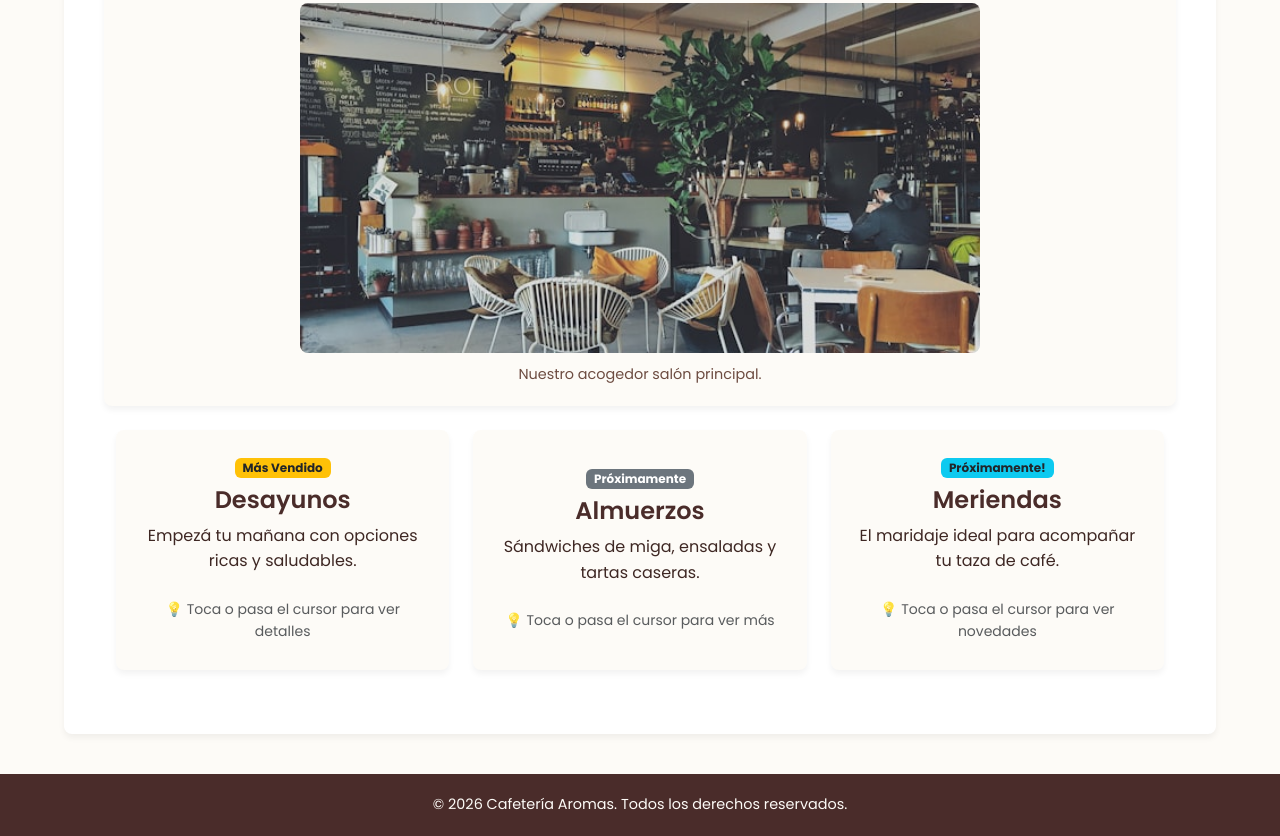
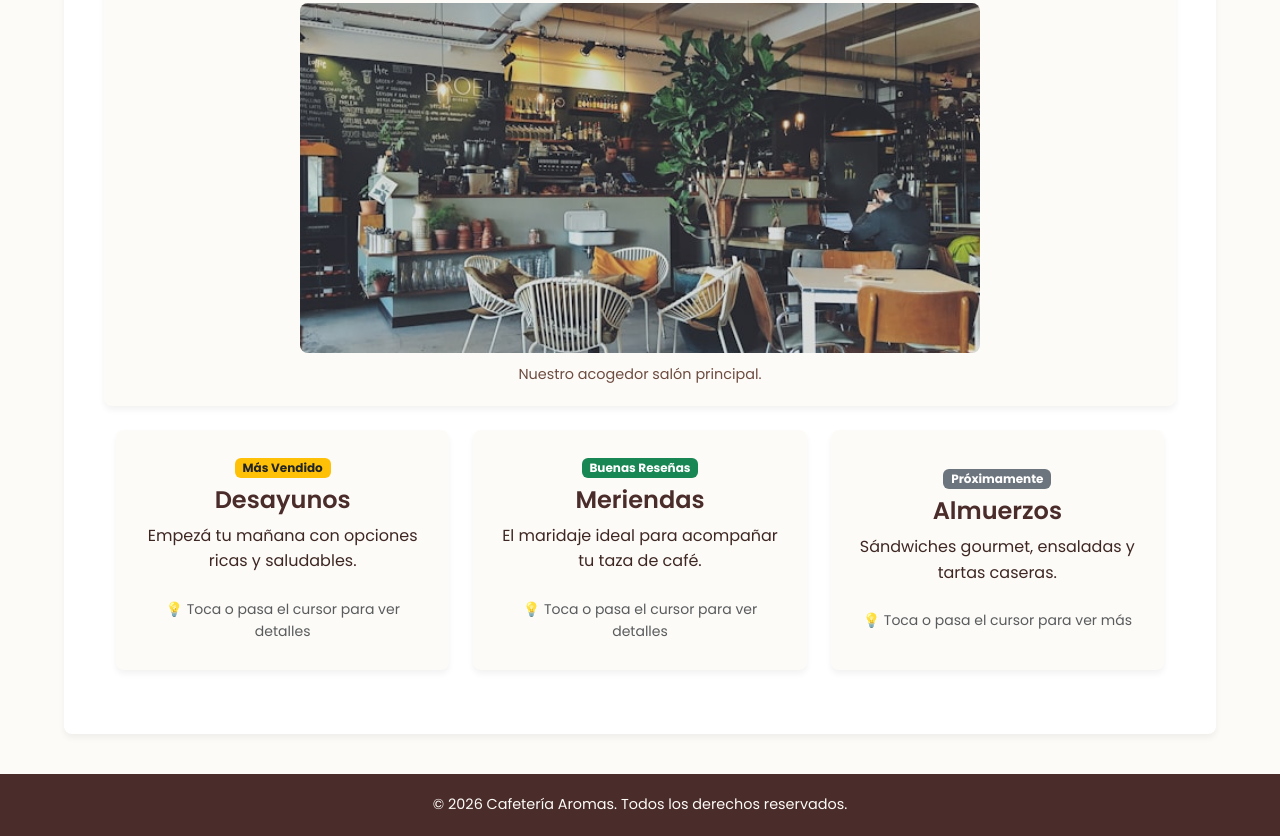
Before and after one commit to Agustinmaciel7/cafeteria-aromas, a website: page index.html in a window 1280 px wide. Shown: the part 366-1202 px from the top of the page. Drawn offline with nearby package versions, Linux system fonts and the light colour scheme.

Commit message:
Cambio y contenido de cards en pagina principal

```diff
--- a/index.html
+++ b/index.html
@@ -51,11 +51,11 @@
         </figure>
       </article>
 
-      <!-- Cards de Bootstrap con Giro 3D compatible con Mobile (tabindex="0") -->
+      <!-- Cards con Giro 3D: Desayunos (Izquierda), Meriendas (Centro), Almuerzos (Derecha) -->
       <div class="container mt-4">
         <div class="row text-center">
 
-          <!-- Card 1: Desayunos -->
+          <!-- Card 1 (Izquierda): Desayunos -->
           <div class="col-md-4 mb-4" data-aos="fade-up" data-aos-delay="100">
             <div class="card-flip" tabindex="0">
               <div class="card-flip-inner">
@@ -67,51 +67,55 @@
                 </div>
                 <div class="card-flip-back">
                   <h5 class="subtitulo mb-2">Opciones de Desayuno</h5>
-                  <p class="texto-parrafo small mb-0">
-                    Espresso de especialidad, Capuchino cremoso, Avocado Toast en masa madre y pastelería artesanal
-                    recién horneada.
-                  </p>
+                  <ul class="text-start small mb-0 ps-3 texto-parrafo">
+                    <li>Espresso de especialidad</li>
+                    <li>Capuchino cremoso</li>
+                    <li>Avocado Toast en masa madre</li>
+                    <li>Pastelería artesanal recién horneada</li>
+                  </ul>
                 </div>
               </div>
             </div>
           </div>
 
-          <!-- Card 2: Almuerzos -->
+          <!-- Card 2 (Centro): Meriendas -->
           <div class="col-md-4 mb-4" data-aos="fade-up" data-aos-delay="200">
+            <div class="card-flip" tabindex="0">
+              <div class="card-flip-inner">
+                <div class="card-flip-front">
+                  <span class="badge bg-success mb-2">Buenas Reseñas</span>
+                  <h5 class="subtitulo">Meriendas</h5>
+                  <p class="texto-parrafo">El maridaje ideal para acompañar tu taza de café.</p>
+                  <small class="text-muted mt-2">💡 Toca o pasa el cursor para ver detalles</small>
+                </div>
+                <div class="card-flip-back">
+                  <h5 class="subtitulo mb-2">Opciones de Merienda</h5>
+                  <ul class="text-start small mb-0 ps-3 texto-parrafo">
+                    <li>Waffles artesanales</li>
+                    <li>Tostados gourmet en masa madre</li>
+                    <li>Infusiones seleccionadas</li>
+                    <li>Repostería dulce de la casa</li>
+                  </ul>
+                </div>
+              </div>
+            </div>
+          </div>
+
+          <!-- Card 3 (Derecha): Almuerzos -->
+          <div class="col-md-4 mb-4" data-aos="fade-up" data-aos-delay="300">
             <div class="card-flip" tabindex="0">
               <div class="card-flip-inner">
                 <div class="card-flip-front">
                   <span class="badge bg-secondary mb-2">Próximamente</span>
                   <h5 class="subtitulo">Almuerzos</h5>
-                  <p class="texto-parrafo">Sándwiches de miga, ensaladas y tartas caseras.</p>
+                  <p class="texto-parrafo">Sándwiches gourmet, ensaladas y tartas caseras.</p>
                   <small class="text-muted mt-2">💡 Toca o pasa el cursor para ver más</small>
                 </div>
                 <div class="card-flip-back">
-                  <h5 class="subtitulo mb-2">Cocina de Especialidad</h5>
+                  <h5 class="subtitulo mb-2">Lo Que Se Viene</h5>
                   <p class="texto-parrafo small mb-0">
-                    Contamos con un equipo de cocina capacitado para elaborar platos ejecutivos, ensaladas frescas y
-                    tartas caseras que muy pronto vas a poder disfrutar.
-                  </p>
-                </div>
-              </div>
-            </div>
-          </div>
-
-          <!-- Card 3: Meriendas -->
-          <div class="col-md-4 mb-4" data-aos="fade-up" data-aos-delay="300">
-            <div class="card-flip" tabindex="0">
-              <div class="card-flip-inner">
-                <div class="card-flip-front">
-                  <span class="badge bg-info text-dark mb-2">Próximamente!</span>
-                  <h5 class="subtitulo">Meriendas</h5>
-                  <p class="texto-parrafo">El maridaje ideal para acompañar tu taza de café.</p>
-                  <small class="text-muted mt-2">💡 Toca o pasa el cursor para ver novedades</small>
-                </div>
-                <div class="card-flip-back">
-                  <h5 class="subtitulo mb-2">Nuevas Meriendas</h5>
-                  <p class="texto-parrafo small mb-0">
-                    Próximamente incorporaremos: Waffles con dulce de leche artesanal, Tostados gourmet de masa madre y
-                    Smoothie Bowls de frutas de estación.
+                    Estamos preparando un menú ejecutivo especial con opciones frescas, ensaladas de estación y tartas
+                    caseras que muy pronto vas a poder disfrutar.
                   </p>
                 </div>
               </div>
```
